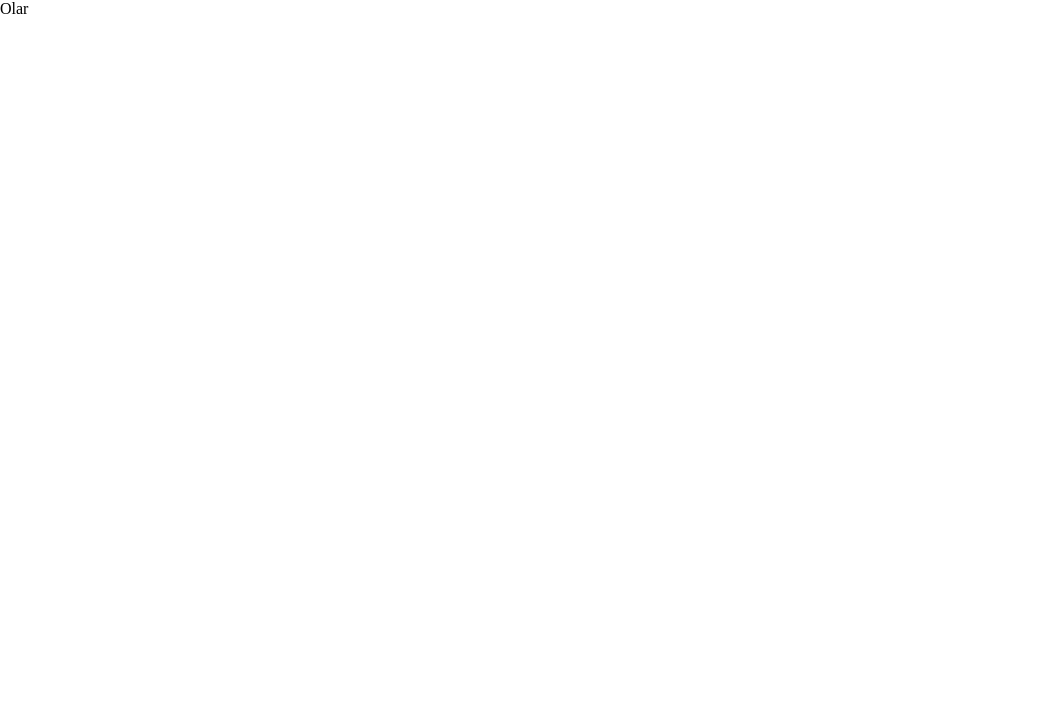
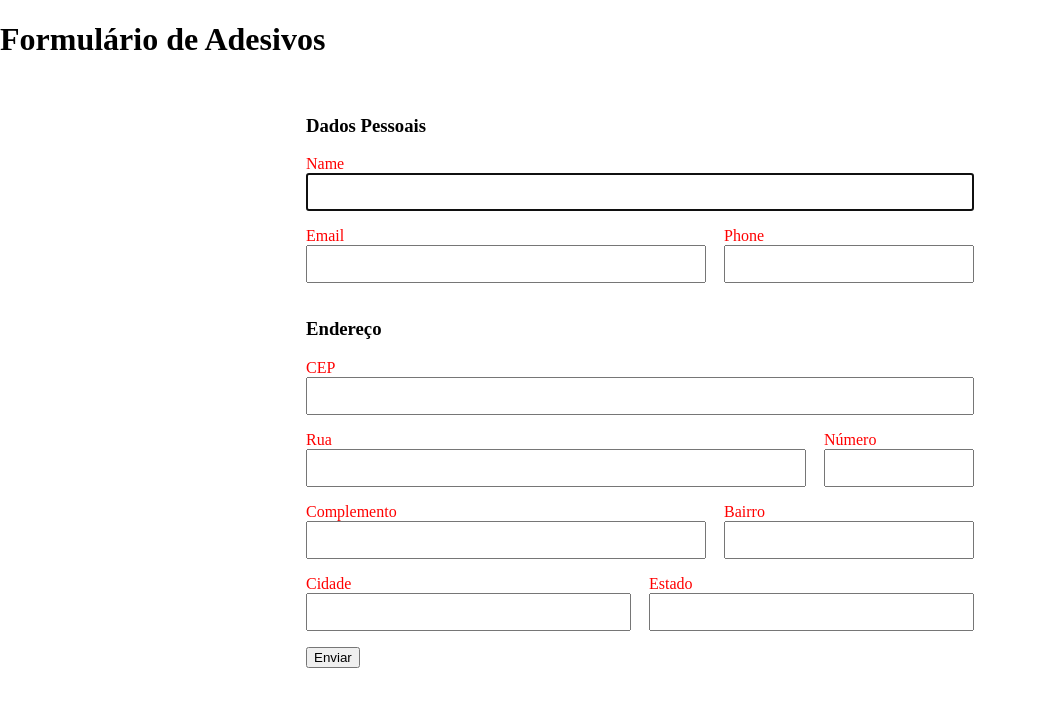
Before and after one commit to carvalho-rafael/stickers-form, a Next.js app: page / in a window 1280 px wide. Shown: the top 706 px of the page, without its empty margins (0-1037 px from the left). Built offline with nearby package versions, Linux system fonts and the light colour scheme.

Commit message:
create form component with inputs

```diff
--- /dev/null
+++ b/components/form/index.tsx
@@ -0,0 +1,99 @@
+import { useEffect, useRef } from 'react';
+import { FormContainer, InputContainer, InputGroup } from './styles'
+
+import InputMask from "react-input-mask";
+
+export default function Form() {
+  const name = useRef<HTMLInputElement>(null);
+  const email = useRef();
+  const phone = useRef<HTMLInputElement>(null);
+  const addressZip = useRef();
+  const addressStreet = useRef();
+  const addressNumber = useRef();
+  const addressComplement = useRef();
+  const addressDistrict = useRef();
+  const addressCity = useRef();
+  const addressState = useRef();
+
+  useEffect(() => {
+    name.current.focus();
+  })
+
+  async function handleSubmit(event) {
+    event.preventDefault();
+    console.log(phone.current.value = phone.current.value.replace(/[^\d]/g, ''))
+  }
+  return (
+    <>
+      <h1>Formulário de Adesivos</h1>
+      <FormContainer onSubmit={handleSubmit}>
+        <h3>Dados Pessoais</h3>
+        <InputContainer>
+          <label htmlFor='name'>Name</label>
+          <input
+            name='name'
+            type='text'
+            ref={name}
+            required />
+        </InputContainer>
+        <InputGroup>
+
+          <InputContainer>
+            <label htmlFor='email'>Email</label>
+            <input name='email' type='email' required />
+          </InputContainer>
+          <InputContainer>
+            <label htmlFor='phone'>Phone</label>
+            <InputMask
+              mask="(99) 99999-9999"
+              name='phone'
+              required
+              ref={phone}
+            ></InputMask>
+          </InputContainer>
+        </InputGroup>
+        <h3>Endereço</h3>
+        <InputContainer>
+          <label htmlFor='address-zip'>CEP</label>
+          <InputMask
+            mask="99999-999"
+            name='address-zip'
+            type='text'
+            required ref={addressZip}
+          />
+        </InputContainer>
+        <InputGroup>
+          <InputContainer>
+            <label htmlFor='address-street'>Rua</label>
+            <input name='address-street' type='text' required ref={addressStreet} />
+          </InputContainer>
+          <InputContainer>
+            <label htmlFor='address-number'>Número</label>
+            <input name='address-number' type='text' required ref={addressNumber} />
+          </InputContainer>
+        </InputGroup>
+        <InputGroup>
+          <InputContainer>
+            <label htmlFor='address-complement'>Complemento</label>
+            <input name='address-complement' type='text' required ref={addressComplement} />
+          </InputContainer>
+          <InputContainer>
+            <label htmlFor='address-district'>Bairro</label>
+            <input name='address-district' type='text' required ref={addressDistrict} />
+          </InputContainer>
+        </InputGroup>
+        <InputGroup>
+          <InputContainer>
+            <label htmlFor='address-city'>Cidade</label>
+            <input name='address-city' type='text' required ref={addressCity} />
+          </InputContainer>
+          <InputContainer>
+            <label htmlFor='address-state'>Estado</label>
+            <input name='address-state' type='text' required ref={addressState} />
+          </InputContainer>
+        </InputGroup>
+        <button id='submit' type='submit' >Enviar </button>
+      </FormContainer>
+    </>
+  )
+}
--- /dev/null
+++ b/components/form/styles.ts
@@ -0,0 +1,73 @@
+import styled from 'styled-components'
+
+export const FormContainer = styled.form`
+    width: 100%;
+    max-width: 700px;
+
+    padding: 1rem;
+    margin: auto;
+`
+
+export const InputContainer = styled.div`
+    display: flex;
+    flex-direction: column;
+    margin-bottom: 1rem;
+
+    label {
+        color: red;
+    }
+
+    input[name="email"] {
+        width: 400px;
+    }
+
+    input[name="phone"] {
+        width: 250px;
+    }
+
+    input[name="address-street"] {
+        width: 500px;
+    }
+
+    input[name="address-number"] {
+        width: 150px;
+    }
+
+    input[name="address-complement"] {
+        width: 400px;
+    }
+
+    input[name="address-district"] {
+        width: 250px;
+    }
+    input[name="address-city"] {
+        width: 325px;
+    }
+
+    input[name="address-state"] {
+        width: 325px;
+    }
+
+    input {
+        width: 100%;
+
+        padding: .5rem;
+        font-size: inherit;
+
+        @media(max-width: 800px) {
+            width:100%!important;
+        }
+    }
+
+
+`
+
+export const InputGroup = styled.div`
+    display: flex;
+    justify-content: space-between;
+
+    @media(max-width: 800px) {
+        width:100%;
+        flex-direction: column;
+    }
+`
--- a/package.json
+++ b/package.json
@@ -11,6 +11,7 @@
     "next": "10.1.3",
     "react": "17.0.2",
     "react-dom": "17.0.2",
+    "react-input-mask": "^2.0.4",
     "styled-components": "^5.2.3"
   },
   "devDependencies": {
--- a/pages/index.tsx
+++ b/pages/index.tsx
@@ -1,13 +1,14 @@
 import Head from 'next/head'
+import Form from '../components/form'
 
 export default function Home() {
   return (
-    <div>
+    <>
       <Head>
         <title>Formulário de Adesivos</title>
         <link rel="icon" href="/favicon.ico" />
       </Head>
-    <div>Olar</div>
-    </div>
+      <Form/>
+    </>
   )
 }
```
